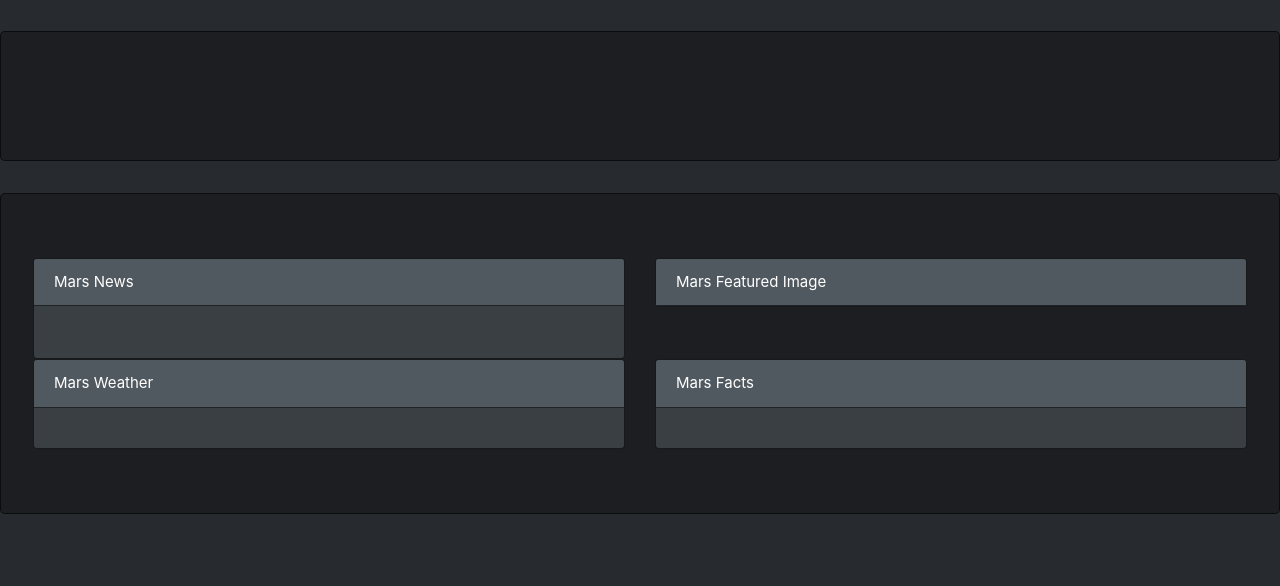
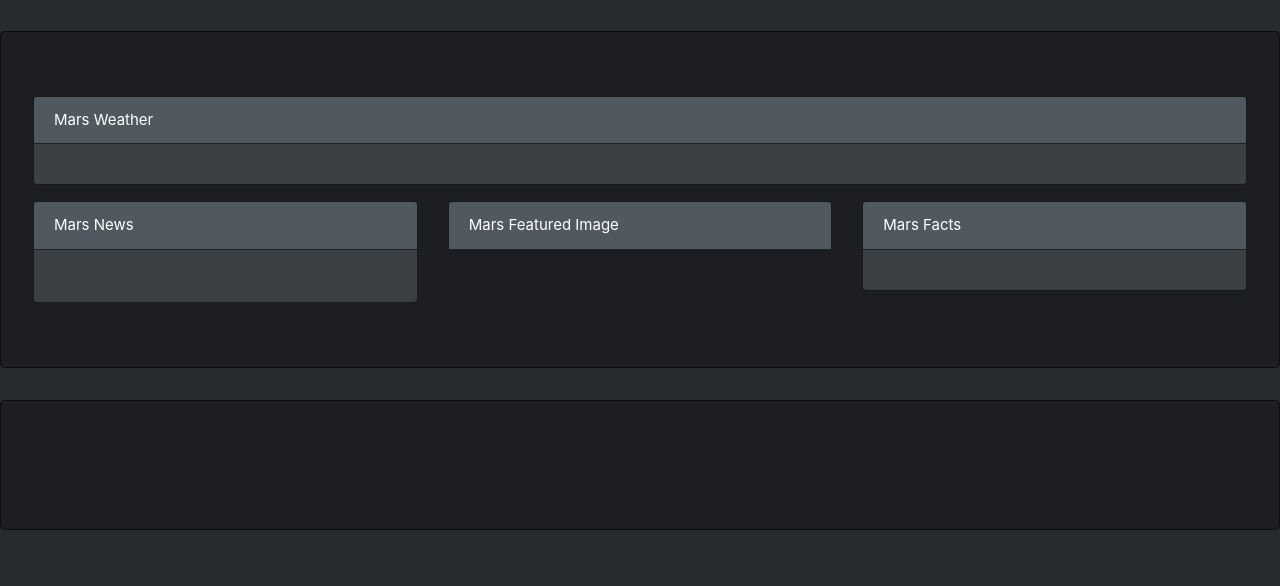
Before and after one commit to Adam-Forest/Current-conditions-on-Mars, a Flask app: template Missions_to_Mars/templates/index.html in a window 1280 px wide. Shown: the part 214-800 px from the top of the page. Run offline with Flask 2, Linux system fonts and the light colour scheme; the template is opened without the code that fills it, so the values that code supplies are empty; some libraries are stand-ins or nearby versions.

Commit message:
Added mars background, cleaned up presentation

```diff
--- a/Missions_to_Mars/templates/index.html
+++ b/Missions_to_Mars/templates/index.html
@@ -17,13 +17,62 @@
 
 <body>
   <div clas="container">
-    <div class="jumbotron text-center">
-      <h1>Whats up with Mars right now?</h1>
+    <div class="jumbotron text-center" style="background-image: url(https://wi-images.condecdn.net/image/Zxm8y7VnlZD/crop/810/f/TwnPks_RkGdn_left_high.jpg); background-size: 100% auto;">
+      <h1 style="text-shadow: 2px 2px 4px rgba(0,0,0,1); color: white;">Whats up with Mars right now?</h1>
       <a href="/scrape" class="btn btn-primary btn-sm"><i class="fas fa-redo"></i> Refresh</a>
     </div>
 
     <div class="jumbotron">
         <div class="row">
+            <div class="col-md-12 mb-3">
+                <div class="card text-white bg-primary">
+                  <div class="card-header">Mars Weather</div>
+                  <div class="card-body sb-8">
+
+                    <p class="card-text">{{ mars_info.mars_weather }}</p>
+                  </div>
+                </div>
+              </div>
+
+              <div class="col-md-4">
+                  <div class="card text-white bg-primary">
+                    <div class="card-header">Mars News</div>
+                    <div class="card-body sb-8">
+                      <h4 class="card-title">{{ mars_info.news_title }}</h4>
+                      <p class="card-text">{{ mars_info.news_p }}</p>
+                    </div>
+                  </div>
+                </div>
+
+                <div class="col-md-4">
+                  <div class="card text-white bg-primary">
+                    <div class="card-header">Mars Featured Image</div>
+                    <img class="img-fluid" src="{{mars_info.featured_image_url}}" alt="{{mars_info.news_title}}">
+                  </div>
+                </div>
+
+                <div class="col-md-4">
+                    <div class="card text-white bg-primary">
+                      <div class="card-header">Mars Facts</div>
+                      <div class="card-body sb-8">
+
+                        <p class="card-text">{{ mars_info.mars_facts | safe }}</p>
+                      </div>
+                    </div>
+                  </div>
+              </div>
+
+
+      </div>
+    </div>
+
+
+    <div class="jumbotron">
+      <div class="row">
+
+
+
+
       {% for hemi in mars_info.hemisphere_image_urls %}
 
           <div class="col-md-3">
@@ -35,55 +84,10 @@
           </div>
 
         {% endfor %}
-      </div>
-    </div>
-
-
-    <div class="jumbotron">
-      <div class="row">
-
-        <div class="col-md-6">
-          <div class="card text-white bg-primary">
-            <div class="card-header">Mars News</div>
-            <div class="card-body sb-8">
-              <h4 class="card-title">{{ mars_info.news_title }}</h4>
-              <p class="card-text">{{ mars_info.news_p }}</p>
-            </div>
-          </div>
-        </div>
-
-        <div class="col-md-6">
-          <div class="card text-white bg-primary">
-            <div class="card-header">Mars Featured Image</div>
-            <img class="img-fluid w-100" src="{{mars_info.featured_image_url}}" alt="{{mars_info.news_title}}">
-          </div>
-        </div>
 
       </div>
 
-      <div class="row">
-          <div class="col-md-6">
-              <div class="card text-white bg-primary">
-                <div class="card-header">Mars Weather</div>
-                <div class="card-body sb-8">
 
-                  <p class="card-text">{{ mars_info.mars_weather }}</p>
-                </div>
-              </div>
-            </div>
-
-            <div class="col-md-6">
-                <div class="card text-white bg-primary">
-                  <div class="card-header">Mars Facts</div>
-                  <div class="card-body sb-8">
-
-                    <p class="card-text">{{ mars_info.mars_facts | safe }}</p>
-                  </div>
-                </div>
-              </div>
-          </div>
-
-    </div>
 
 
   </div>
```
